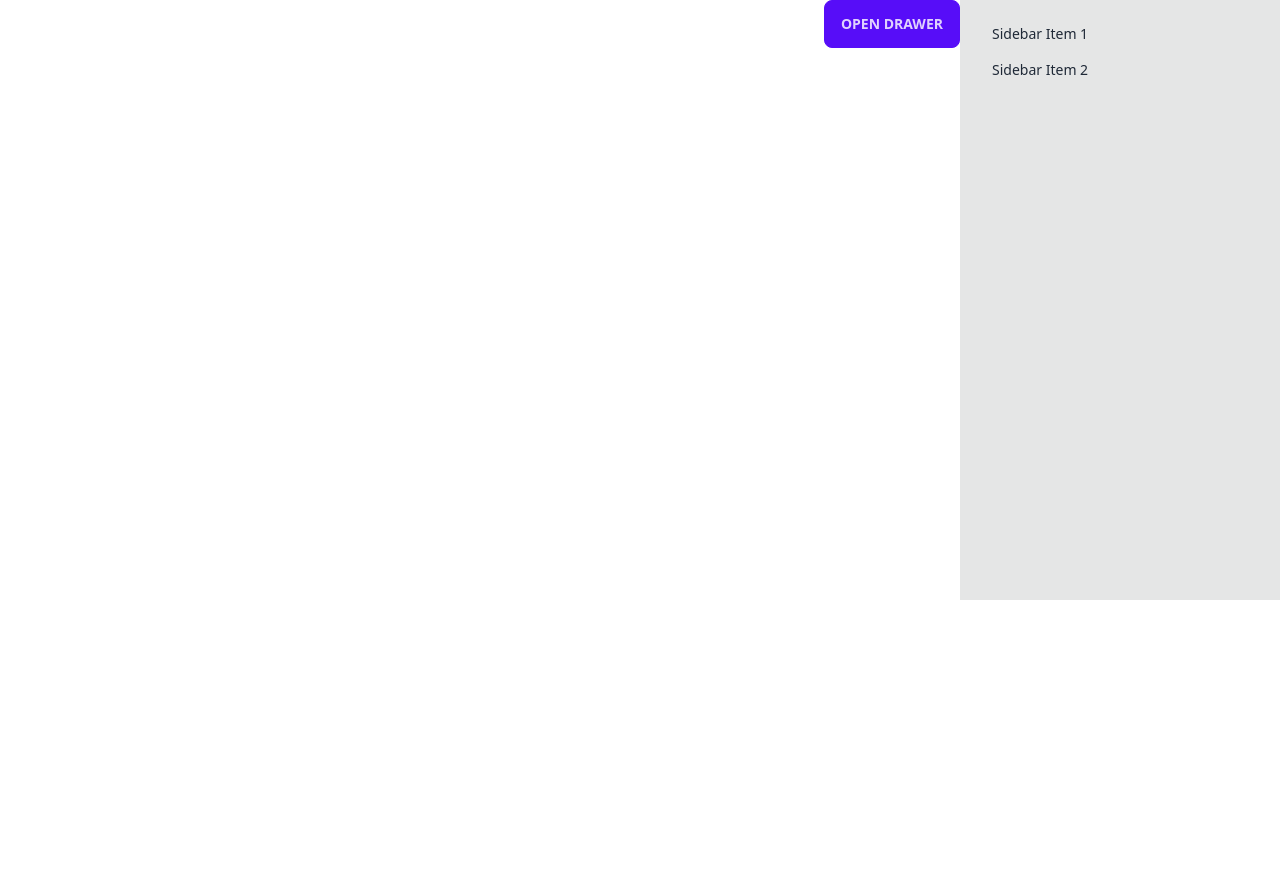
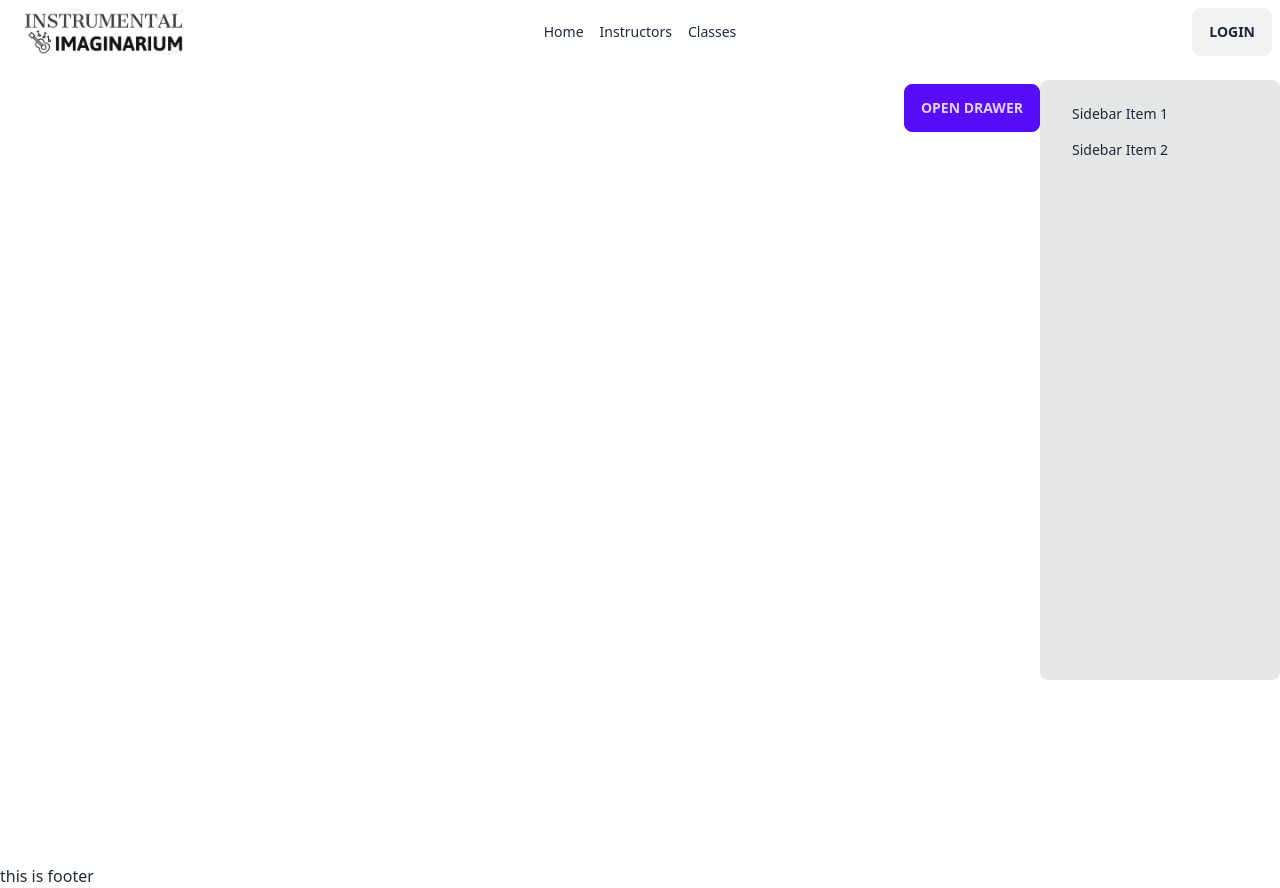
Before and after one commit to Mojaer/instrumental_imaginarium_Musical_Course_Website, a React (Vite) app: page /dashboard in a window 1280 px wide. Before the commit the page ends 800 px from the top, so only its background shows below. Built offline with nearby package versions, Linux system fonts and the light colour scheme; no server answers.

Commit message:
axios action is commited

```diff
--- a/package.json
+++ b/package.json
@@ -10,6 +10,7 @@
     "preview": "vite preview"
   },
   "dependencies": {
+    "axios": "^1.4.0",
     "firebase": "^9.22.1",
     "localforage": "^1.10.0",
     "match-sorter": "^6.3.1",
--- /dev/null
+++ b/src/Components/AxiosAction/useAxiosAction.jsx
@@ -0,0 +1,22 @@
+import axios from "axios";
+import { useEffect } from "react";
+
+const axiosAction = axios.create({
+    baseUrl: 'http://localhost:3000',
+})
+
+const useAxiosAction = () => {
+
+    useEffect(() => {
+        axiosAction.interceptors.request.use((config) => {
+            return config
+        })
+    }, [])
+    axiosAction.interceptors.response.use((response) => {
+        return response
+    })
+
+    return axiosAction
+};
+
+export default useAxiosAction;
--- a/src/Layout/Dashboard/Dashboard.jsx
+++ b/src/Layout/Dashboard/Dashboard.jsx
@@ -1,22 +1,29 @@
+import Footer from "../../Shared/Footer/Footer";
+import Header from "../../Shared/Header/Header";
 
 
 const Dashboard = () => {
     return (
+        <>
+            <Header></Header>
             <div className="drawer lg:drawer-open drawer-end justify-items-end">
                 <input id="my-drawer-4" type="checkbox" className="drawer-toggle" />
                 <div className="drawer-content">
                     {/* Page content here */}
-                <label htmlFor="my-drawer-4" className="drawer-button btn btn-primary">Open drawer</label>
+                    <label htmlFor="my-drawer-4" className="drawer-button mt-5 btn btn-primary">Open drawer</label>
                 </div>
                 <div className="drawer-side">
                     <label htmlFor="my-drawer-4" className="drawer-overlay"></label>
-                <ul className="menu p-4 w-80 h-3/4 bg-base-300 text-base-content">
+                    <ul className="menu p-4 w-60 rounded-lg mt-4 h-3/4 bg-base-300 text-base-content">
                         {/* Sidebar content here */}
                         <li><a>Sidebar Item 1</a></li>
                         <li><a>Sidebar Item 2</a></li>
                     </ul>
                 </div>
             </div>
+            <Footer></Footer>
+        </>
+
     );
 };
 
--- a/src/Shared/Header/Header.jsx
+++ b/src/Shared/Header/Header.jsx
@@ -26,7 +26,7 @@ const Header = () => {
     }
 
     return (
-        <div className="navbar bg-base-100">
+        <div className="navbar bg-base-100 sticky top-0 z-20">
             <div className="navbar-start">
                 <div className="dropdown">
                     <label tabIndex={0} className="btn btn-ghost lg:hidden">
```
Also changed, not shown: 1 other file (tests, documents, lock files or other folders). Lines whose indentation alone changed are shown as unchanged.
